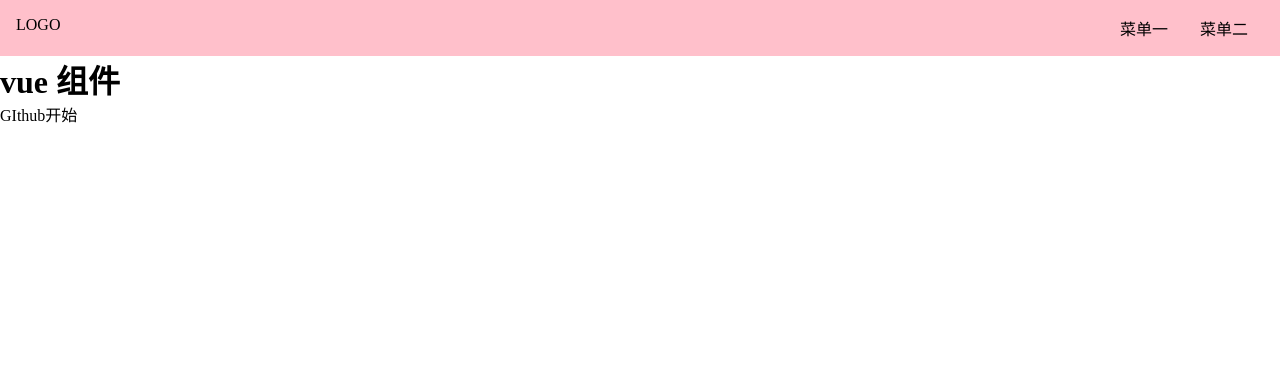
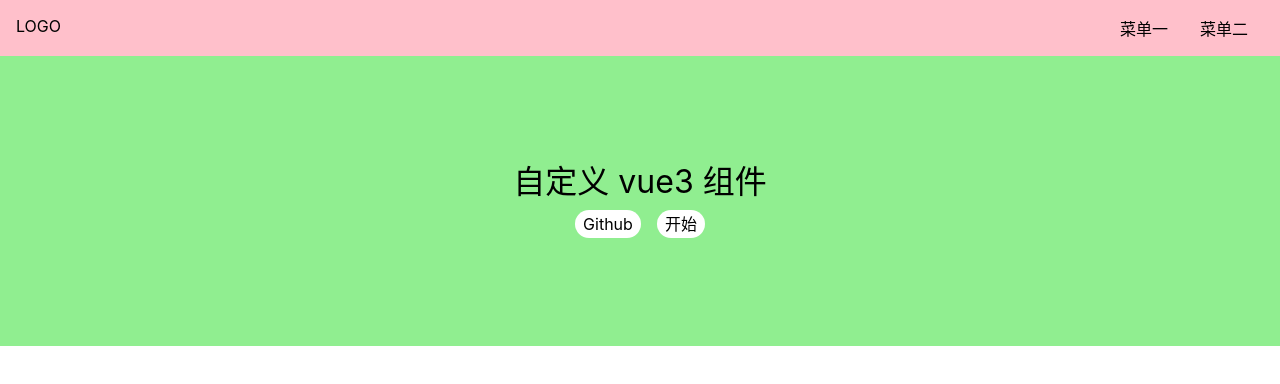
Before and after one commit to Hei-Ha/Vue3-Ui, a Vue app: page /#/ in a window 1280 px wide. Shown: the top 384 px of the page. Built offline with nearby package versions, Linux system fonts and the light colour scheme.

Commit message:
feat: 实现aside 切换

```diff
--- a/src/App.vue
+++ b/src/App.vue
@@ -2,8 +2,19 @@
   <router-view />
 </template>
 
-<script setup>
+<script lang="ts">
+import { ref, provide } from 'vue'
 
+export default {
+  name: 'App',
+  setup() {
+    const asideVisible = ref(false)
+    provide('asideVisible', asideVisible)
+    return {
+      asideVisible,
+    }
+  }
+}
 </script>
 
 <style></style>
--- a/src/components/Topnav.vue
+++ b/src/components/Topnav.vue
@@ -1,6 +1,6 @@
 <template>
   <div class="topnav">
-      <div class="logo">LOGO</div>
+      <div class="logo" @click="toggleAside">LOGO</div>
       <ul class="menu">
         <li>菜单一</li>
         <li>菜单二</li>
@@ -8,11 +8,19 @@
     </div>
 </template>
 <script>
-import { defineComponent } from 'vue'
+import { defineComponent, inject } from 'vue'
 
 export default defineComponent({
   setup() {
-
+    const asideVisible = inject('asideVisible')
+    const toggleAside = () => {
+      console.log(1)
+      asideVisible.value = !asideVisible.value
+    }
+    return {
+      asideVisible,
+      toggleAside
+    }
   },
 })
 </script>
@@ -22,6 +30,8 @@
   background: pink;
   display: flex;
   padding: 16px;
+  position: relative;
+  z-index: 1;
   > .logo {
     max-width: 6em;
     margin-right: auto;
--- a/src/index.scss
+++ b/src/index.scss
@@ -12,5 +12,16 @@
   color: inherit;
   &:hover {
     border-bottom: 1px solid;
+    cursor: pointer;
   }
 }
+
+body {
+  font-size: 16px;
+  // 为什么这样写 font-family
+  // 答案见 https://github.com/zenozeng/fonts.css/
+  font-family: -apple-system, "Noto Sans", "Helvetica Neue", Helvetica, "Nimbus Sans L", Arial, "Liberation Sans", "PingFang SC", "Hiragino Sans GB", "Noto Sans CJK SC", "Source Han Sans SC", "Source Han Sans CN", "Microsoft YaHei", "Wenquanyi Micro Hei", "WenQuanYi Zen Hei", "ST Heiti", SimHei, "WenQuanYi Zen Hei Sharp", sans-serif;
+}
+h1,h2,h3,h4,h5,h6{
+  font-weight: normal;
+}
--- a/src/views/Doc.vue
+++ b/src/views/Doc.vue
@@ -1,12 +1,28 @@
 <template>
   <Topnav />
-  <div class="content">
-    <aside>边栏</aside>
+  <div class="content" v-show="asideVisible">
+    <aside>
+      <h2>组件列表</h2>
+      <ol>
+        <li>
+          <router-link to="/doc/switch">switch 组件</router-link>
+        </li>
+        <li>
+          <router-link to="/doc/button">button 组件</router-link>
+        </li>
+        <li>
+          <router-link to="/doc/dialog">dialog 组件</router-link>
+        </li>
+        <li>
+          <router-link to="/doc/tabs">Tabs 组件</router-link>
+        </li>
+      </ol>
+    </aside>
     <main>主内容</main>
   </div>
 </template>
 <script>
-import { defineComponent } from 'vue'
+import { defineComponent, inject } from 'vue'
 import Topnav from '../components/Topnav.vue'
 
 export default defineComponent({
@@ -14,7 +30,29 @@
     Topnav
   },
   setup() {
-
+    const asideVisible = inject('asideVisible')
+    return {
+      asideVisible
+    }
   },
 })
 </script>
+<style scoped lang='scss'>
+aside {
+  background: lightblue;
+  width: 150px;
+  padding: 16px;
+  position: fixed;
+  top: 0;
+  left: 0;
+  padding-top: 70px;
+  > h2 {
+    margin-bottom: 4px;
+  }
+  > ol {
+    > li {
+      padding: 4px 0;
+    }
+  }
+}
+</style>
--- a/src/views/Home.vue
+++ b/src/views/Home.vue
@@ -1,11 +1,11 @@
 <template>
   <div>
+    <Topnav />
     <div class="banner">
-      <Topnav />
-      <h1>vue 组件</h1>
+      <h1>自定义 vue3 组件</h1>
       <p class="actions">
-        <a href="">GIthub</a>
-        <a href="">开始</a>
+        <a href="">Github</a>
+        <router-link to="/doc">开始</router-link>
       </p>
     </div>
   </div>
@@ -24,5 +24,25 @@
 })
 </script>
 <style scoped lang="scss">
-
+.banner {
+  padding: 100px 0;
+  display: flex;
+  justify-content: center;
+  align-items: center;
+  flex-direction: column;
+  background: lightgreen;
+  > .actions{
+    padding: 8px 0;
+    a {
+      margin:0 8px;
+      background: #fff;
+      display: inline-block;
+      $h: 28px;
+      height: $h;
+      line-height: $h;
+      border-radius: $h/2;
+      padding: 0 8px;
+    }
+  }
+}
 </style>
```
